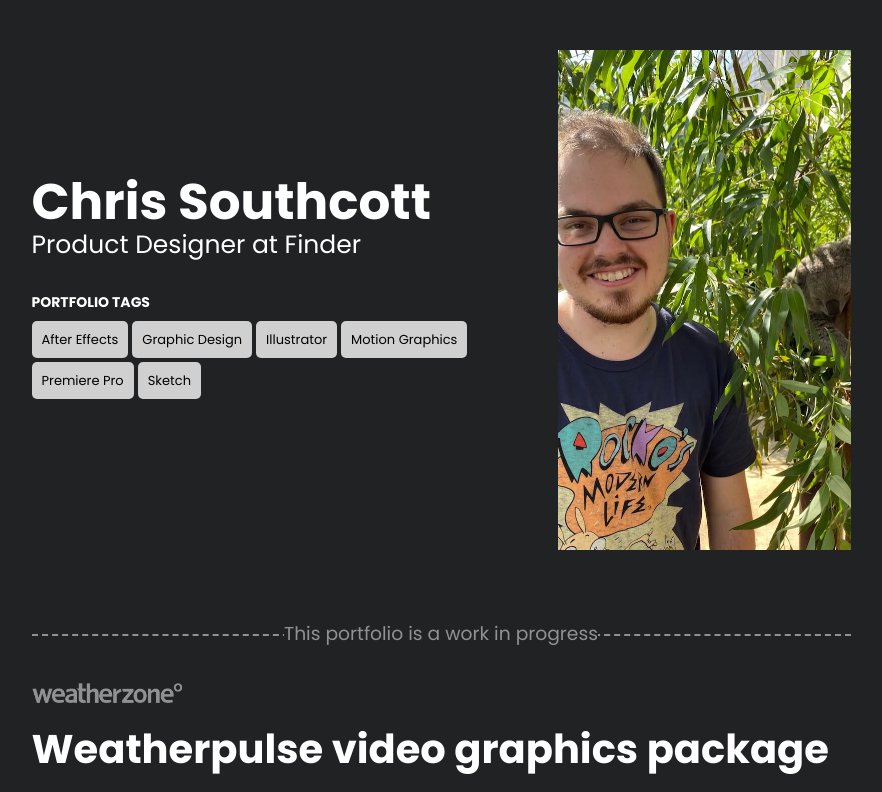
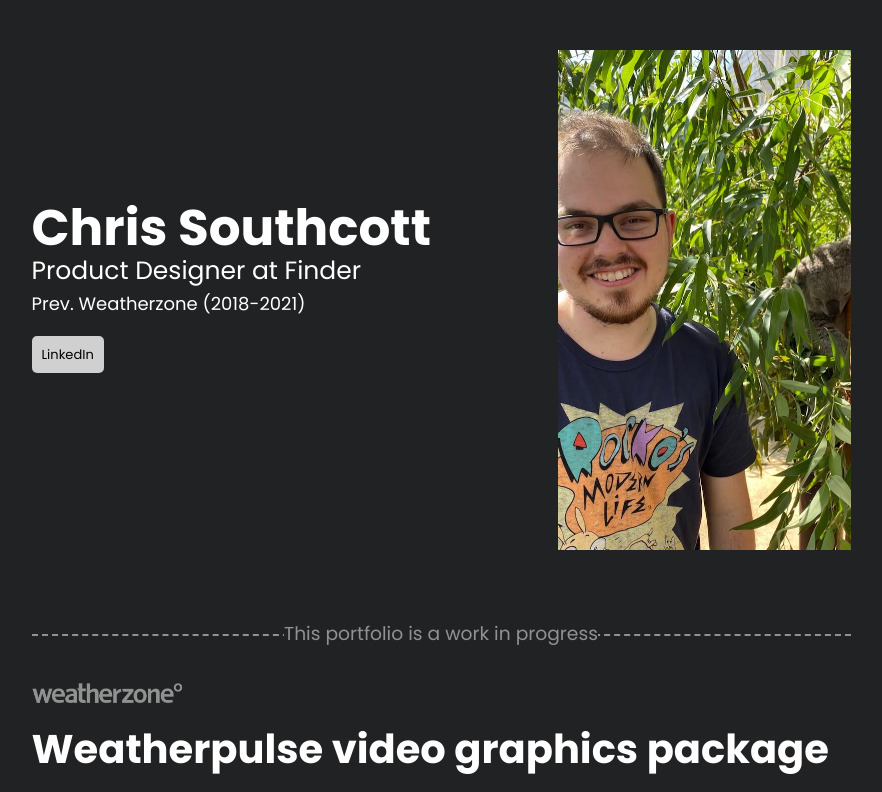
Before and after one commit to chrissouthcott/chrissouthcott.com, a plain HTML site: page index.html in a window 1280 px wide. Shown: the top 792 px of the page, without its empty margins (199-1081 px from the left). Drawn offline with Linux system fonts and the light colour scheme; grey boxes are pictures that could not be loaded.

Commit message:
Update index.html

```diff
--- a/index.html
+++ b/index.html
@@ -34,15 +34,11 @@
 			<div class="hero">
 				<div class="block1">
 					<h1>Chris Southcott</h1>
-					<h2>Product Designer at Finder</h2>
-					<h3><p class="tags-title">Portfolio Tags</p>
-												<a class="tags" href='/skill/adobe-after-effects/' title='After Effects'>After Effects</a>
-												<a class="tags" href='/skill/graphic-design/' title='Graphic Design'>Graphic Design</a>
-												<a class="tags" href='/skill/adobe-illustrator/' title='Illustrator'>Illustrator</a>
-												<a class="tags" href='/skill/motion-graphics/' title='Motion Graphics'>Motion Graphics</a>
-												<a class="tags" href='/skill/adobe-premiere-pro/' title='Premiere Pro'>Premiere Pro</a>
-												<a class="tags" href='/skill/sketch/' title='Sketch'>Sketch</a>
-											</h3>
+					<h2>Product Designer at Finder<br></h2>
+					<h2 style="font-size:18px;">Prev. Weatherzone (2018-2021)</h2>
+					<h3>
+						<a class="tags" href='https://www.linkedin.com/in/chrissouthcott/' title='LinkedIn'>LinkedIn</a>
+					</h3>
 				</div>
 				<div class="block2"></div>
 			</div>
```
